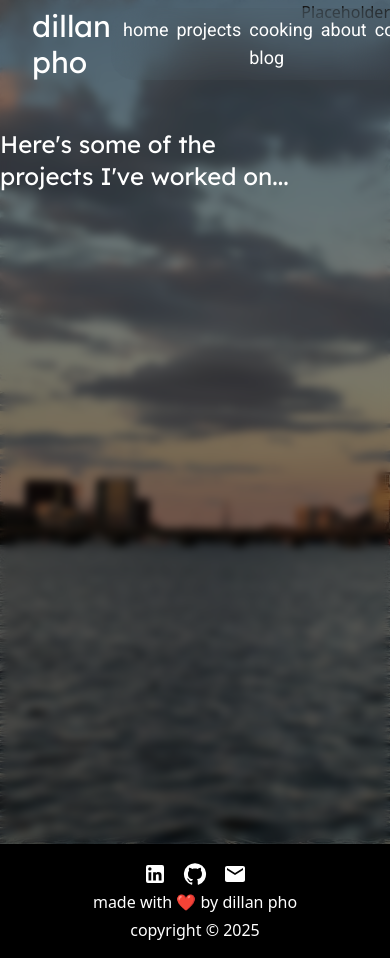
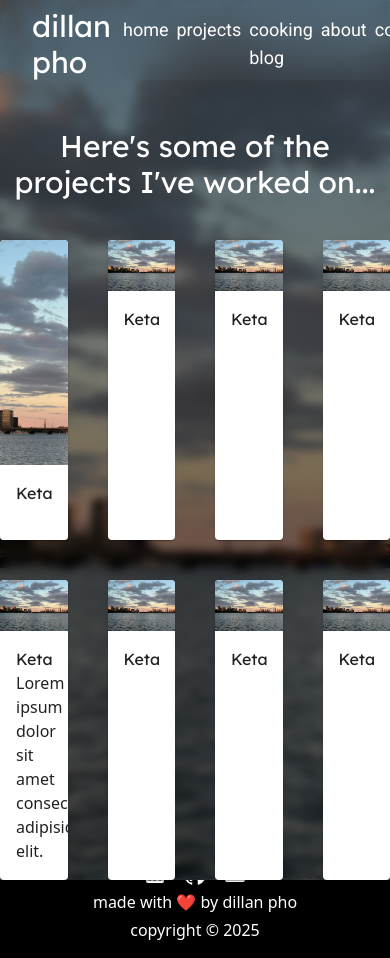
Before and after one commit to yorozoru/personal-website, a Next.js app: page /projects in a window 390 px wide. Shown: the top 958 px of the page. Built offline with nearby package versions, Linux system fonts and the light colour scheme.

Commit message:
refactor layout for improved responsiveness and accessibility

```diff
--- a/components/CardPreview.tsx
+++ b/components/CardPreview.tsx
@@ -1,7 +1,117 @@
+"use client"
+import { useState } from 'react';
+import { CardActionArea, CardMedia } from '@mui/material';
+import Card from '@mui/material/Card';
+import CardContent from '@mui/material/CardContent';
+
 export default function CardPreview(){
+    const [open, setOpen] = useState(false)
     return(
-        <div className="flex flex-wrap">
-            <h1>Placeholder</h1>
+        <div className="grid grid-cols-4 grid-rows-2 gap-10 w-full">
+            <Card sx={{maxWidth: 275, height: 300 }}
+              className="relative group">
+                <CardActionArea className="h-full">
+                    <CardMedia
+                    className="object-cover h-full w-full transform transition-transform duration-300 group-hover:scale-95"
+                    component="img"
+                    height="300"
+                    image="IMG_5278.jpg"
+                    alt="image of boston temp"/>
+
+                    <CardContent
+                    className="absolute bottom-0 left-0 right-0 h-1/2 bg-white transform translate-y-1/2 transition-all duration-300
+                    group-hover:translate-y-0">
+                        <h5 className="font-lexend">Keta</h5>
+                        <p className="absolute opacity-0 group-hover:opacity-100 transition-opacity duration-300">Lorem ipsum dolor sit amet consectetur adipisicing elit.</p>
+                    </CardContent>
+                </CardActionArea>
+            </Card>
+            <Card sx={{maxWidth: 275}}>
+                <CardActionArea>
+                    <CardMedia
+                    component="img"
+                    height="100"
+                    image="IMG_5278.jpg"
+                    alt="image of boston temp"/>
+                    <CardContent>
+                        <h5 className="font-lexend">Keta</h5>
+                    </CardContent>
+                </CardActionArea>
+            </Card>
+            <Card sx={{maxWidth: 275}}>
+                <CardActionArea>
+                    <CardMedia
+                    component="img"
+                    height="100"
+                    image="IMG_5278.jpg"
+                    alt="image of boston temp"/>
+                    <CardContent>
+                        <h5 className="font-lexend">Keta</h5>
+                    </CardContent>
+                </CardActionArea>
+            </Card>
+            <Card sx={{maxWidth: 275}}>
+                <CardActionArea>
+                    <CardMedia
+                    component="img"
+                    height="100"
+                    image="IMG_5278.jpg"
+                    alt="image of boston temp"/>
+                    <CardContent>
+                        <h5 className="font-lexend">Keta</h5>
+                    </CardContent>
+                </CardActionArea>
+            </Card>
+            <Card sx={{maxWidth: 275}}>
+                <CardActionArea>
+                    <CardMedia
+                    component="img"
+                    height="50"
+                    image="IMG_5278.jpg"
+                    alt="image of boston temp"/>
+
+                    <CardContent>
+                        <h5 className="font-lexend">Keta</h5>
+                        <p>Lorem ipsum dolor sit amet consectetur adipisicing elit.</p>
+                    </CardContent>
+                </CardActionArea>
+            </Card>
+            <Card sx={{maxWidth: 275}}>
+                <CardActionArea>
+                    <CardMedia
+                    component="img"
+                    height="100"
+                    image="IMG_5278.jpg"
+                    alt="image of boston temp"/>
+                    <CardContent>
+                        <h5 className="font-lexend">Keta</h5>
+                    </CardContent>
+                </CardActionArea>
+            </Card>
+            <Card sx={{maxWidth: 275}}>
+                <CardActionArea>
+                    <CardMedia
+                    component="img"
+                    height="100"
+                    image="IMG_5278.jpg"
+                    alt="image of boston temp"/>
+                    <CardContent>
+                        <h5 className="font-lexend">Keta</h5>
+                    </CardContent>
+                </CardActionArea>
+            </Card>
+            <Card sx={{maxWidth: 275}}>
+                <CardActionArea>
+                    <CardMedia
+                    component="img"
+                    height="100"
+                    image="IMG_5278.jpg"
+                    alt="image of boston temp"/>
+                    <CardContent>
+                        <h5 className="font-lexend">Keta</h5>
+                    </CardContent>
+                </CardActionArea>
+            </Card>
         </div>
     )
 }
--- a/components/ProjectsPage.tsx
+++ b/components/ProjectsPage.tsx
@@ -12,12 +12,13 @@ export default function ProjectsPage(){
                     <div className="absolute top-0 left-0 w-full h-full bg-black bg-opacity-50 backdrop-blur-sm"></div>
             </div>
             <div className="relative z-1 flex justify-center">
-                <div className="mt-32">
-                <h1 className="text-white font-lexend font text-2xl">Here's some of the projects I've worked on...</h1>
+                <div className="mt-32 flex flex-col items-center">
+                <h1 className="text-white font-lexend text-center text-3xl">Here's some of the projects I've worked on...</h1>
+                <div className="mt-10">
+                    <CardPreview/>
                 </div>
-                <CardPreview/>
+                </div>
             </div>
-
         </div>
     )
 }
```
